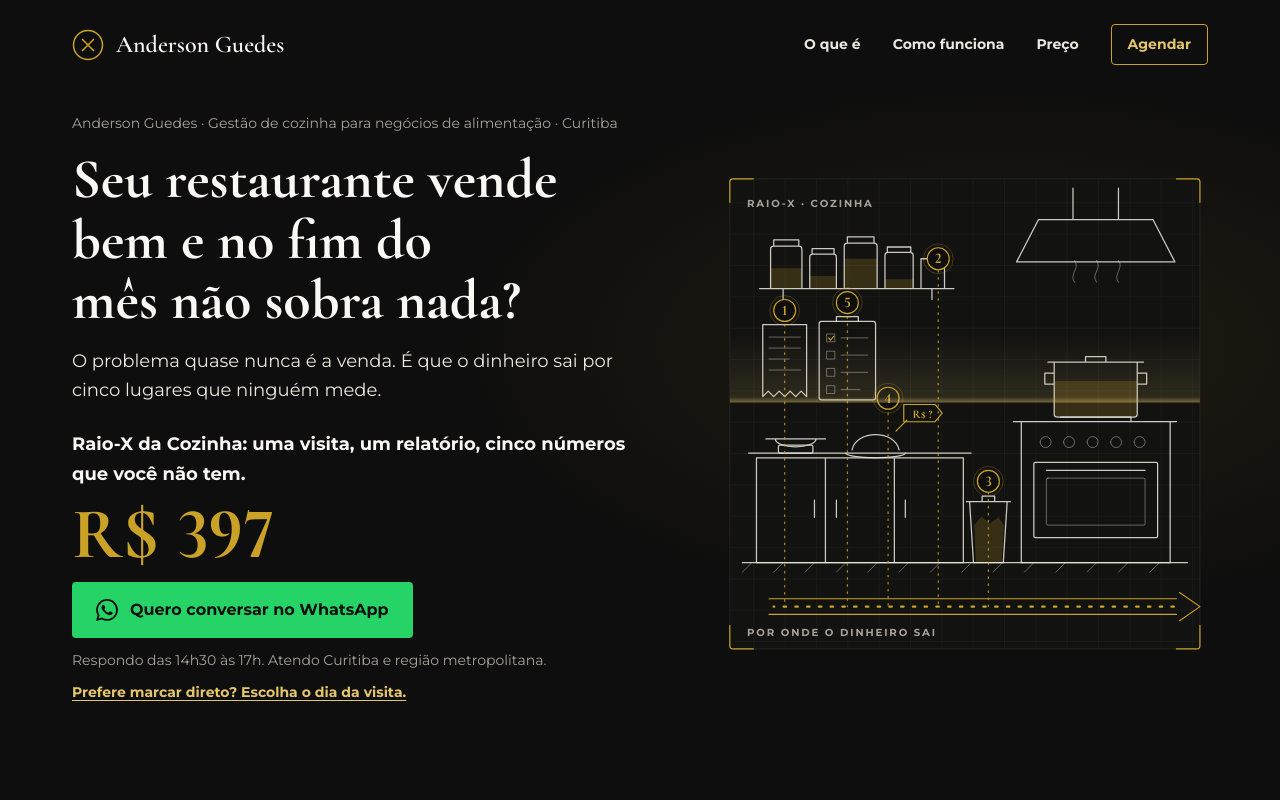
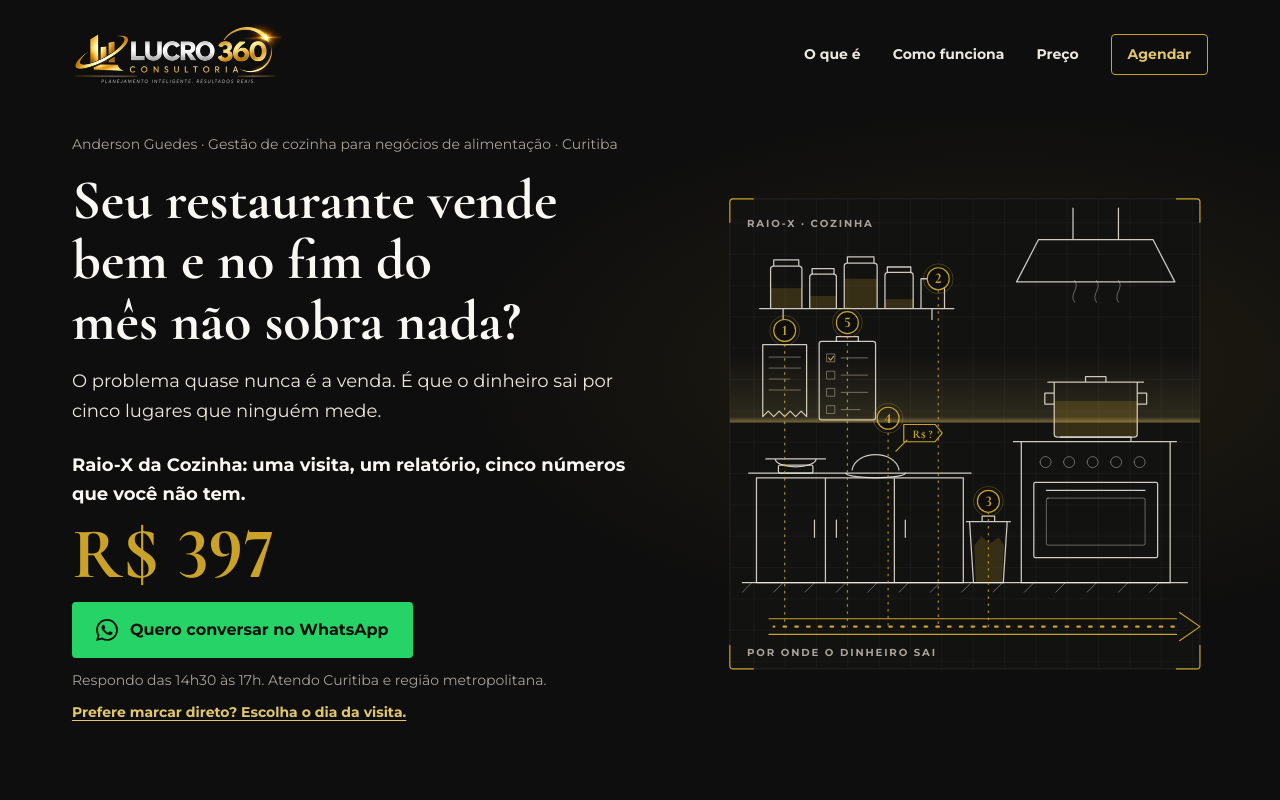
Before and after one commit to maverickguedes77-hue/raiox-cozinha, a plain HTML site: page index.html in a window 1280 px wide. Shown: the top 800 px of the page. Drawn offline with Linux system fonts and the light colour scheme.

Commit message:
Coloca a logo no cabeçalho
Logo LUCRO 360 Consultoria no topo, no celular e no computador. Versão pequena da logo para o cabeçalho e versão média no bloco Quem sou.

Co-Authored-By: Claude Sonnet 5.5 <noreply@anthropic.com>

```diff
--- a/css/estilo.css
+++ b/css/estilo.css
@@ -57,7 +57,10 @@ h3 { font: 700 19px/1.3 var(--texto); color: var(--branco-osso); margin: 0 0 8px
 .botao-largo { width: 100%; }
 
 /* Cabeçalho, só no computador */
-.cabecalho { display: none; }
+.cabecalho { padding-top: 16px; }
+.cabecalho nav { display: none; }
+.marca-logo { display: inline-block; text-decoration: none; }
+.marca-logo img { display: block; width: 168px; height: auto; }
 
 /* BLOCO 1 · Topo */
 .topo { position: relative; padding: 24px 0 var(--respiro); overflow: hidden; }
@@ -280,10 +283,9 @@ h1, h2, .preco-topo, .fuga-numero, .fechamento-bloco, .tela-total b, .ficha b, .
   h3 { font-size: 22px; }
   .legenda, .apoio, .etiqueta { font-size: 14px; }
 
-  .cabecalho { position: relative; z-index: 2; display: block; padding-top: 24px; }
+  .cabecalho { position: relative; z-index: 2; padding-top: 24px; }
   .cabecalho .conteudo { display: flex; justify-content: space-between; align-items: center; gap: 24px; }
-  .marca-nome { display: flex; align-items: center; gap: 12px; font: 600 24px/1 var(--serifa); color: var(--branco-osso); text-decoration: none; }
-  .marca-nome svg { width: 32px; height: 32px; }
+  .marca-logo img { width: 210px; }
   .cabecalho nav { display: flex; align-items: center; gap: 32px; font-size: 14px; font-weight: 700; }
   .cabecalho nav a { text-decoration: none; color: var(--areia); transition: color .3s var(--curva); }
   .cabecalho nav a:hover { color: var(--dourado-claro); }
--- a/index.html
+++ b/index.html
@@ -50,12 +50,11 @@
   <symbol id="i-x" viewBox="0 0 24 24"><path d="M5 5l14 14M19 5 5 19"/></symbol>
 </svg>
 
-<!-- Cabeçalho: quem fala (só no computador) -->
+<!-- Cabeçalho: logo; o menu só aparece no computador -->
 <header class="cabecalho">
   <div class="conteudo">
-    <a class="marca-nome" href="#topo">
-      <svg viewBox="0 0 32 32" fill="none" stroke="#C9A227" stroke-width="1.5" aria-hidden="true"><circle cx="16" cy="16" r="14.500"/><path d="M10 10l12 12M22 10 10 22"/></svg>
-      Anderson Guedes
+    <a class="marca-logo" href="#topo">
+      <img src="img/logo-lucro360-p.webp" width="420" height="123" alt="LUCRO 360 Consultoria, Anderson Guedes">
     </a>
     <nav aria-label="Seções da página">
       <a href="#o-que-e">O que é</a>
@@ -463,7 +462,7 @@
         <img src="img/anderson.webp" width="640" height="640" loading="lazy" alt="Retrato em preto e branco de Anderson Guedes">
         <figcaption>Anderson Guedes<span>Chef de cozinha e consultor gastronômico</span></figcaption>
       </figure>
-      <img class="logo-marca" src="img/logo-lucro360.webp" width="900" height="264" loading="lazy" alt="Logotipo LUCRO 360 Consultoria. Planejamento inteligente. Resultados reais.">
+      <img class="logo-marca" src="img/logo-lucro360.webp" width="600" height="176" loading="lazy" alt="Logotipo LUCRO 360 Consultoria. Planejamento inteligente. Resultados reais.">
     </aside>
     <div>
       <h2>Quem vai entrar na sua cozinha e no seu negócio</h2>
```
Also changed, not shown: img/logo-lucro360-p.webp (added), img/logo-lucro360.webp.
